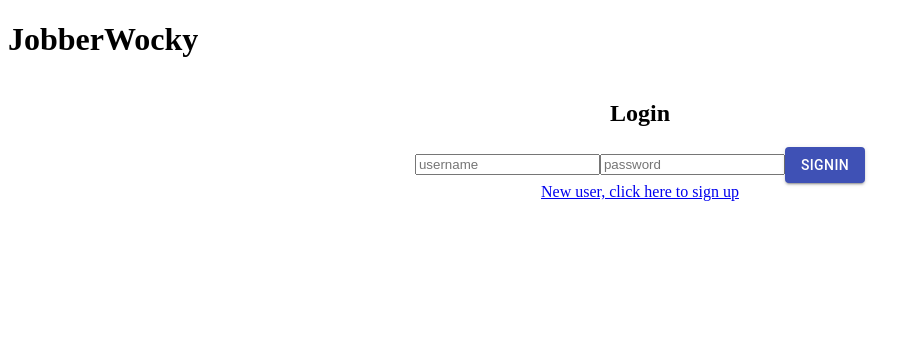
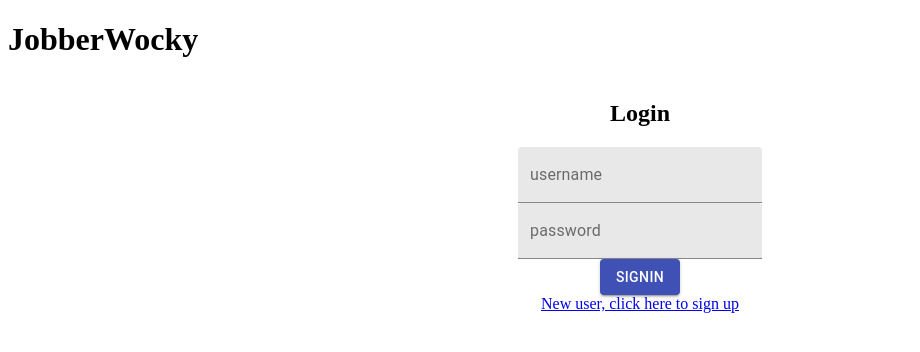
Before and after one commit to techhired/front_end_getTheJob, a React (Create React App) app in the folder main/: page / in a window 1280 px wide. Shown: the top 352 px of the page, without its empty margins (0-920 px from the left). Built offline with nearby package versions, Linux system fonts and the light colour scheme.

Commit message:
working on fixing my css

```diff
--- a/main/src/component/AuthForm/AuthForm.js
+++ b/main/src/component/AuthForm/AuthForm.js
@@ -2,10 +2,11 @@ import React, {Component} from 'react';
 import Button from '@material-ui/core/Button';
 import { makeStyles } from '@material-ui/core/styles';
 import TextField from '@material-ui/core/TextField';
+import Grid from '@material-ui/core/Grid';
 
 const useStyles = makeStyles(theme => ({
   margin: {
-    margin: theme.spacing(1),
+    margin: theme.spacing(3),
   },
   textField: {
     marginLeft: theme.spacing(1),
@@ -39,24 +40,39 @@ export class AuthForm extends Component {
       type = type === 'signin' ? 'signin' : 'signup';
 
     return(
-
+      <Grid container={true} direction='column' justify='center' alignItems='center'>
+        <Grid item>
           <form onSubmit={this.handleSubmit}>
-        <input
+            <Grid item>
+              <TextField
+                className={useStyles.textField}
+                variant='filled'
                 name='username'
-          placeholder='username'
+                label='username'
                 type='text'
                 value={this.state.username}
                 onChange={this.handleChange}
               />
-        <input
+            </Grid>
+            <Grid item>
+                <TextField
+                className={useStyles.textField}
+                variant='filled'
                 name='password'
-          placeholder='password'
+                label='password'
                 type='password'
                 value={this.state.password}
                 onChange={this.handleChange}
               />
-        <Button variant='contained' color='primary' type='submit'>{type}</Button>
+            </Grid>
+            <Grid container={true} direction='column' justify='center' alignContent='center'>
+              <Grid item>
+                <Button className={useStyles.margin} variant='contained' color='primary' type='submit'>{type}</Button>
+              </Grid>
+            </Grid>
           </form>
+        </Grid>
+      </Grid>
     );
   }
 }
```
Lines whose indentation alone changed are shown as unchanged.
